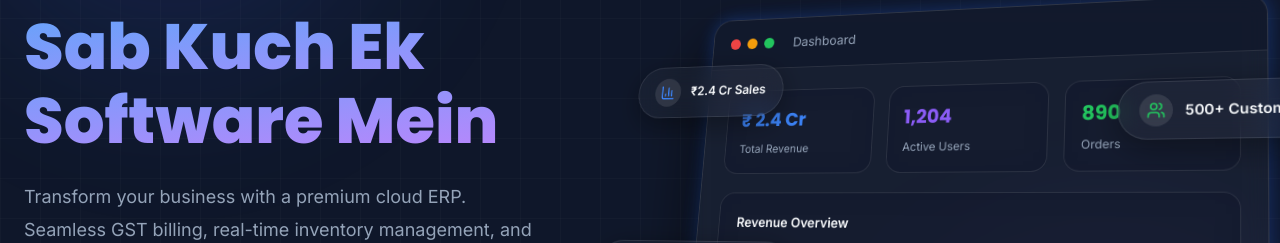
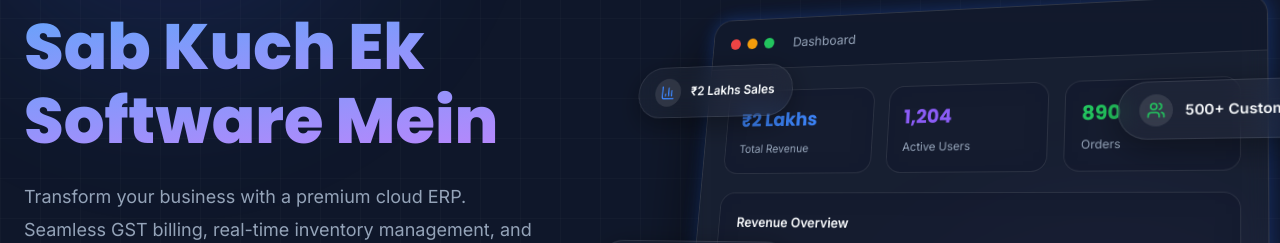
Before and after one commit to growwyouteam/groww-you-landing-page, a Next.js app: page / in a window 1280 px wide. Shown: the part 342-585 px from the top of the page. Built offline with nearby package versions, Linux system fonts and the light colour scheme.

Commit message:
Project update

```diff
--- a/src/components/sections/Hero/Hero.tsx
+++ b/src/components/sections/Hero/Hero.tsx
@@ -11,7 +11,7 @@ const fadeUp = { hidden: { opacity: 0, y: 40 }, show: { opacity: 1, y: 0 } };
 const fadeRight = { hidden: { opacity: 0, x: 60 }, show: { opacity: 1, x: 0 } };
 
 const floaters = [
-  { icon: <BarChart3 size={18} color="#3B82F6" />, label: '₹2.4 Cr Sales', top: '15%', left: '-15%', delay: 0 },
+  { icon: <BarChart3 size={18} color="#3B82F6" />, label: '₹2 Lakhs Sales', top: '15%', left: '-15%', delay: 0 },
   { icon: <Package size={18} color="#8B5CF6" />, label: '1240 Inventory Items', top: '65%', left: '-20%', delay: 0.5 },
   { icon: <Users size={18} color="#22C55E" />, label: '500+ Customers', top: '25%', right: '-10%', delay: 1 },
   { icon: <CheckCircle2 size={18} color="#F59E0B" />, label: 'GST Ready', top: '75%', right: '-5%', delay: 1.5 },
@@ -113,7 +113,7 @@ export default function Hero() {
             <div className="hero__dashboard glass-card">
               <div className="hero__dashboard-header">
                 <div className="hero__dashboard-dots">
-                  <span style={{background: '#EF4444'}} /><span style={{background: '#F59E0B'}} /><span style={{background: '#22C55E'}} />
+                  <span style={{ background: '#EF4444' }} /><span style={{ background: '#F59E0B' }} /><span style={{ background: '#22C55E' }} />
                 </div>
                 <span className="hero__dashboard-title">Dashboard</span>
               </div>
@@ -121,7 +121,7 @@ export default function Hero() {
               <div className="hero__dashboard-body">
                 <div className="hero__db-stats">
                   {[
-                    { label: 'Total Revenue', value: '₹ 2.4 Cr', color: '#3B82F6' },
+                    { label: 'Total Revenue', value: '₹2 Lakhs', color: '#3B82F6' },
                     { label: 'Active Users', value: '1,204', color: '#8B5CF6' },
                     { label: 'Orders', value: '890', color: '#22C55E' },
                   ].map((s) => (
```
Lines whose indentation alone changed are shown as unchanged.
